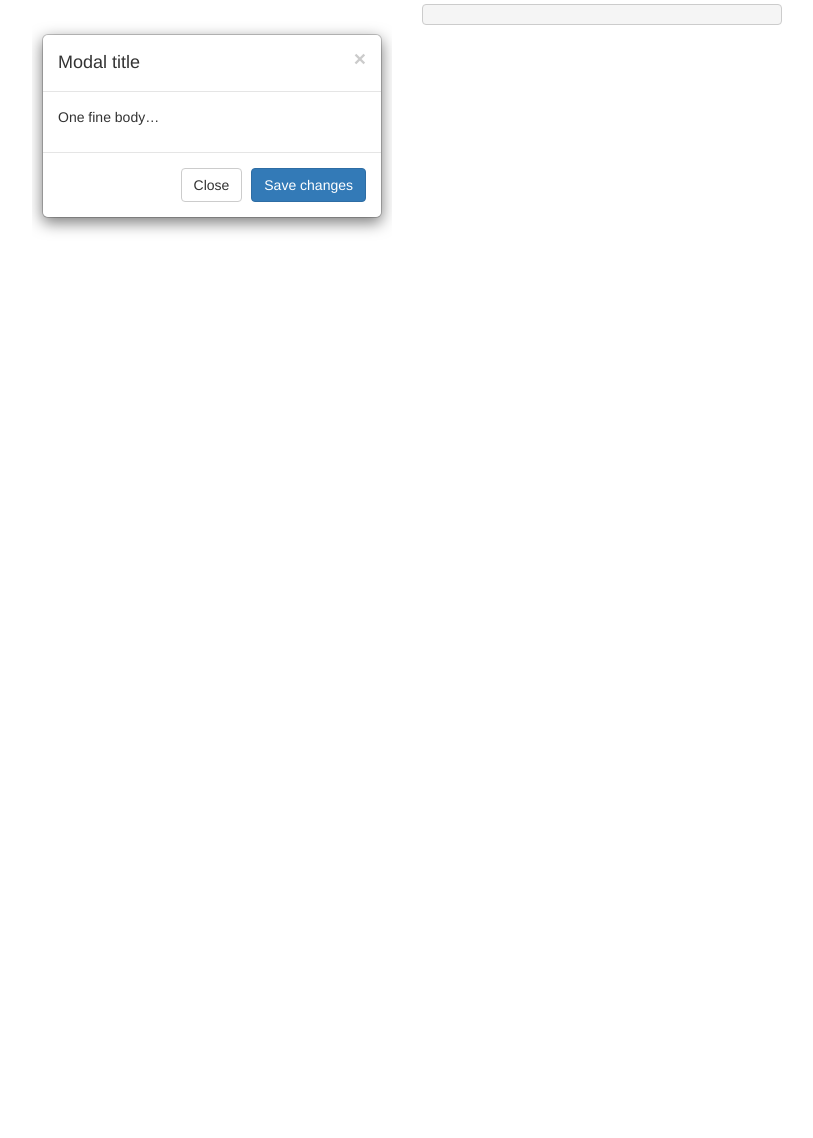
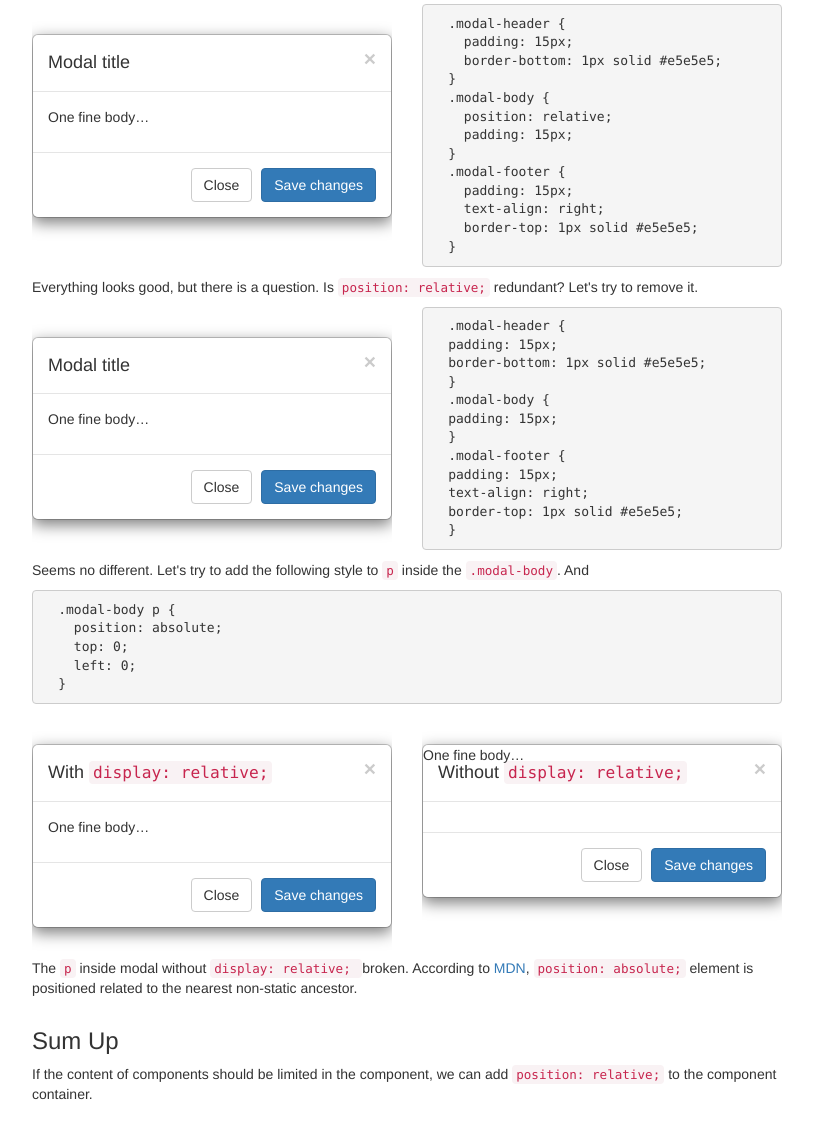
Before and after one commit to 199911/bootstrap-3-implementation-demo, a plain HTML site: page index.html in a window 1280 px wide. Shown: the part 486-1624 px from the top of the page, without its empty margins (38-851 px from the left). Before the commit the page ends 834 px from the top, so only its background shows below. Drawn offline with nearby package versions, Linux system fonts and the light colour scheme.

Commit message:
Add modal component implementation

```diff
--- a/index.html
+++ b/index.html
@@ -56,8 +56,8 @@
           <div class="row">
             <div class="col-xs-12 col-sm-6 col-md-4">
               <div class="modal" style="position: relative; top: auto; right: auto; bottom: auto; left: auto; z-index: 1; display: block;">
-                <div class="modal-dialog" style="max-width: 340px">
-                  <div class="modal-content">
+                <div class="modal-dialog" style="max-width: 100% !important;">
+                  <div class="modal-content" style="max-width: 100% !important;">
                     <div class="modal-header">
                       <button type="button" class="close"><span>&times;</span></button>
                       <h4 class="modal-title">Modal title</h4>
@@ -75,9 +75,139 @@
             </div>
             <div class="col-xs-12 col-sm-6 col-md-4">
               <pre>
-</pre>
-              </div>
+  .modal-header {
+    padding: 15px;
+    border-bottom: 1px solid #e5e5e5;
+  }
+  .modal-body {
+    position: relative;
+    padding: 15px;
+  }
+  .modal-footer {
+    padding: 15px;
+    text-align: right;
+    border-top: 1px solid #e5e5e5;
+  }</pre>
+            </div>
           </div>
+          <div class="row">
+            <p class="col-md-8">
+              Everything looks good, but there is a question. Is
+              <code>position: relative;</code> redundant? Let's try to remove it.
+            </p>
+          </div>
+
+          <div class="row">
+            <div class="col-xs-12 col-sm-6 col-md-4">
+              <div class="modal" style="position: relative; top: auto; right: auto; bottom: auto; left: auto; z-index: 1; display: block;">
+                <div class="modal-dialog" style="max-width: 100% !important;">
+                  <div class="modal-content" style="max-width: 100% !important;">
+                    <div class="modal-header">
+                      <button type="button" class="close"><span>&times;</span></button>
+                      <h4 class="modal-title">Modal title</h4>
+                    </div>
+                    <div style="padding: 15px;">
+                      <p>One fine body&hellip;</p>
+                    </div>
+                    <div class="modal-footer">
+                      <button type="button" class="btn btn-default">Close</button>
+                      <button type="button" class="btn btn-primary">Save changes</button>
+                    </div>
+                  </div><!-- /.modal-content -->
+                </div><!-- /.modal-dialog -->
+              </div><!-- /.modal -->
+            </div>
+            <div class="col-xs-12 col-sm-6 col-md-4">
+              <pre>
+  .modal-header {
+  padding: 15px;
+  border-bottom: 1px solid #e5e5e5;
+  }
+  .modal-body {
+  padding: 15px;
+  }
+  .modal-footer {
+  padding: 15px;
+  text-align: right;
+  border-top: 1px solid #e5e5e5;
+  }</pre>
+            </div>
+          </div>
+          <div class="row">
+            <p class="col-md-8">
+              Seems no different. Let's try to add the following style to
+              <code>p</code> inside the <code>.modal-body</code>. And
+            </p>
+          </div>
+          <div class="row">
+            <div class="col-md-8">
+              <pre>
+  .modal-body p {
+    position: absolute;
+    top: 0;
+    left: 0;
+  }</pre>
+            </div>
+          </div>
+
+          <div class="row">
+            <div class="col-xs-12 col-sm-6 col-md-4">
+              <div class="modal" style="position: relative; top: auto; right: auto; bottom: auto; left: auto; z-index: 1; display: block;">
+                <div class="modal-dialog" style="max-width: 100% !important;">
+                  <div class="modal-content" style="max-width: 100% !important;">
+                    <div class="modal-header">
+                      <button type="button" class="close"><span>&times;</span></button>
+                      <h4 class="modal-title">With <code>display: relative;</code></h4>
+                    </div>
+                    <div class="modal-body">
+                      <p>One fine body&hellip;</p>
+                    </div>
+                    <div class="modal-footer">
+                      <button type="button" class="btn btn-default">Close</button>
+                      <button type="button" class="btn btn-primary">Save changes</button>
+                    </div>
+                  </div><!-- /.modal-content -->
+                </div><!-- /.modal-dialog -->
+              </div><!-- /.modal -->
+            </div>
+            <div class="col-xs-12 col-sm-6 col-md-4">
+              <div class="modal" style="position: relative; top: auto; right: auto; bottom: auto; left: auto; z-index: 1; display: block;">
+                <div class="modal-dialog" style="max-width: 100% !important;">
+                  <div class="modal-content" style="max-width: 100% !important;">
+                    <div class="modal-header">
+                      <button type="button" class="close"><span>&times;</span></button>
+                      <h4 class="modal-title">Without <code>display: relative;</code></h4>
+                    </div>
+                    <div style="padding: 15px;">
+                      <p style="position: absolute; top: 0; left: 0;">One fine body&hellip;</p>
+                    </div>
+                    <div class="modal-footer">
+                      <button type="button" class="btn btn-default">Close</button>
+                      <button type="button" class="btn btn-primary">Save changes</button>
+                    </div>
+                  </div><!-- /.modal-content -->
+                </div><!-- /.modal-dialog -->
+              </div><!-- /.modal -->
+            </div>
+          </div>
+
+          <div class="row">
+            <p class="col-md-8">
+              The <code>p</code> inside modal without <code>display: relative;
+              </code> broken. According to <a href="https://developer.mozilla.org/en-US/docs/Web/CSS/position#Absolute_positioning">MDN</a>,
+              <code>position: absolute;</code> element is positioned related to the nearest non-static ancestor.
+            </p>
+          </div>
+
+          <h3>Sum Up</h3>
+          <div class="row">
+            <p class="col-md-8">
+              If the content of components should be limited in the component,
+              we can add <code>position: relative;</code> to the component
+              container.
+            </p>
+          </div>
+
         </div>
 
         <div role="tabpanel" class="tab-pane fade" id="component-with-accessories">
```
